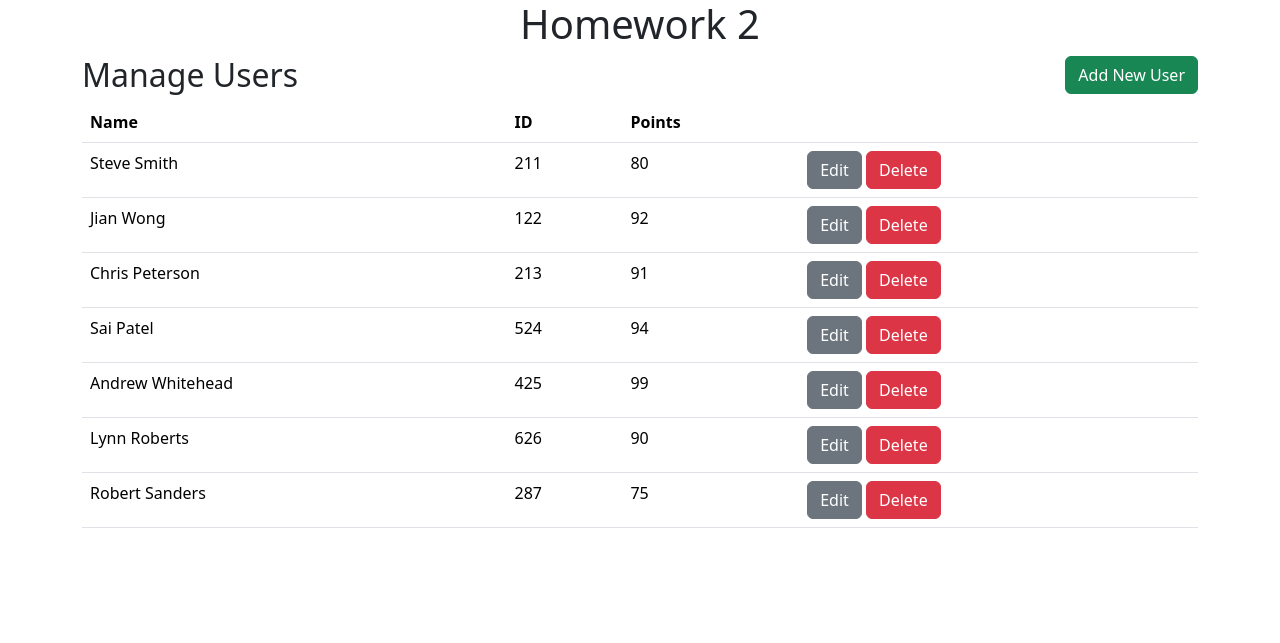
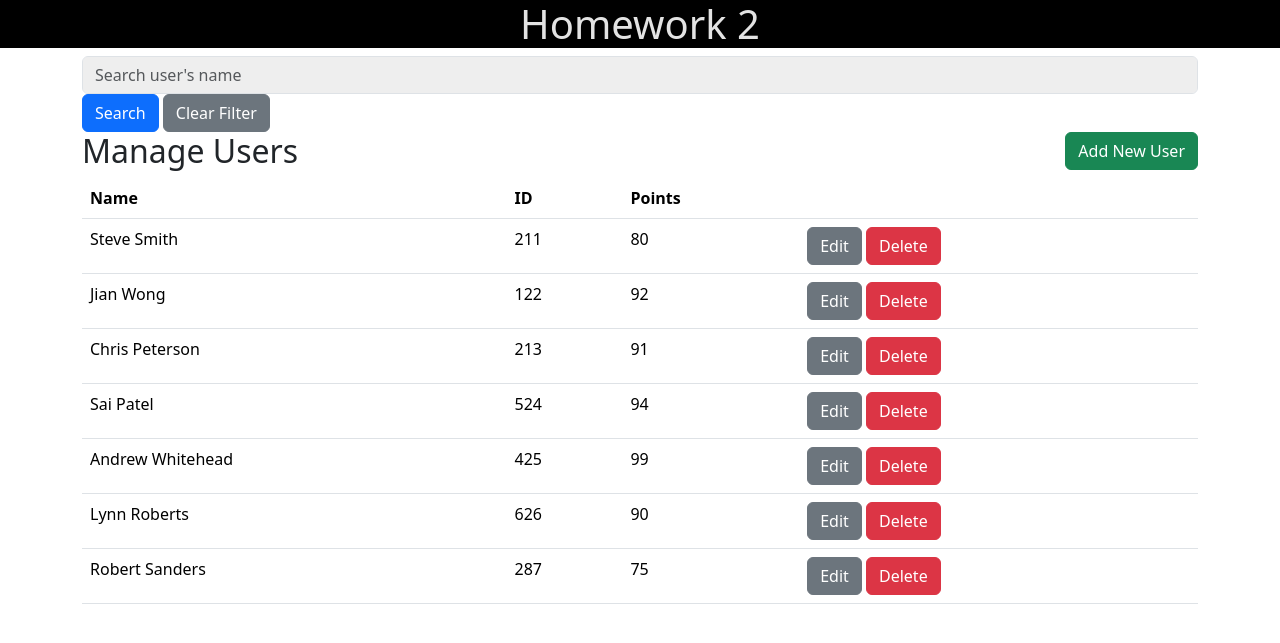
Before and after one commit to AldredS/cmsc447-hw2-sp2024-aldred-stephen, a Flask app: page / in a window 1280 px wide. Shown: the top 643 px of the page. Run offline with Flask 3, Linux system fonts and the light colour scheme; data comes from the database, SQL or seed files in the repository; both versions use the stored data as it was after the commit.

Commit message:
Homework 2 complete - Search function has been added     - It will filter out entries based on matching characters - Added a tiny bit of styling to the website so it's not ~completely~ white

```diff
--- a/app.py
+++ b/app.py
@@ -15,7 +15,7 @@ def display():
     connection = getDbConnection()
     data = connection.execute('SELECT * FROM data').fetchall()
     connection.close()
-    return render_template('home.html', data=data)
+    return render_template('home.html', searchName="", data=data)
 
 #Adds user to the database and refreshes the page to show the change
 @app.route('/insert', methods = ['POST'])
@@ -58,5 +58,16 @@ def delete(entryNum):
     connection.close()
     return redirect(url_for('display'))
 
+#Using template to print the array instead of making an entirely new thing
+@app.route('/search', methods = ['POST'])
+def search():
+    if request.method == 'POST':
+        connection = getDbConnection()
+        name = request.form.get('searchName')
+        searchName = "%" + name + "%"
+        data = connection.execute('SELECT * FROM data WHERE user LIKE ?', (searchName,)).fetchall()
+        connection.close()
+        return render_template('home.html', searchName=name, data=data)
+
 if __name__ == "__main__":
     app.run(debug=True)
--- /dev/null
+++ b/static/css/style.css
@@ -0,0 +1,8 @@
+h1 {
+    color: #e3e3e3;
+    background-color: black;
+}
+
+.form-control {
+    background-color: #EEEEEE;
+}
--- a/templates/home.html
+++ b/templates/home.html
@@ -2,14 +2,20 @@
 <html lang="en">
 <head>
   <link href="https://cdn.jsdelivr.net/npm/bootstrap@5.3.3/dist/css/bootstrap.min.css" rel="stylesheet" integrity="sha384-QWTKZyjpPEjISv5WaRU9OFeRpok6YctnYmDr5pNlyT2bRjXh0JMhjY6hW+ALEwIH" crossorigin="anonymous">
+  <link href="/static/css/style.css" rel="stylesheet">
   <script src="https://cdn.jsdelivr.net/npm/bootstrap@5.3.3/dist/js/bootstrap.bundle.min.js" integrity="sha384-YvpcrYf0tY3lHB60NNkmXc5s9fDVZLESaAA55NDzOxhy9GkcIdslK1eN7N6jIeHz" crossorigin="anonymous"></script>
 
 </head>
 <body>
   <h1><center>Homework 2</center></h1>
   <div class="container">
-    <div class="row">
+      <div class="row gy-4">
         <div class ="col md-12">
+          <form action="/search" method="POST">
+            <input type="text" class="form-control" placeholder="Search user's name" name="searchName" value="{{searchName}}" required="1" aria-label="Recipient's username with two button addons">
+            <button class="btn btn-primary" type="submit">Search</button>
+            <a class="btn btn-secondary" href="{{url_for('display')}}" type="button">Clear Filter</a>
+          </form>
           <div class="Scoreboard">
             <h2> Manage Users
             <button type ="button" class="btn btn-success float-end" data-bs-toggle="modal" data-bs-target="#newUserForm">Add New User</button></h2>
@@ -88,9 +94,7 @@
             </tr>
             {% endfor %}
           </table>
-
         </div>
-
       </div>
     </div>
   </div>
```
Also changed, not shown: README.md, database.db. Lines whose indentation alone changed are shown as unchanged.
